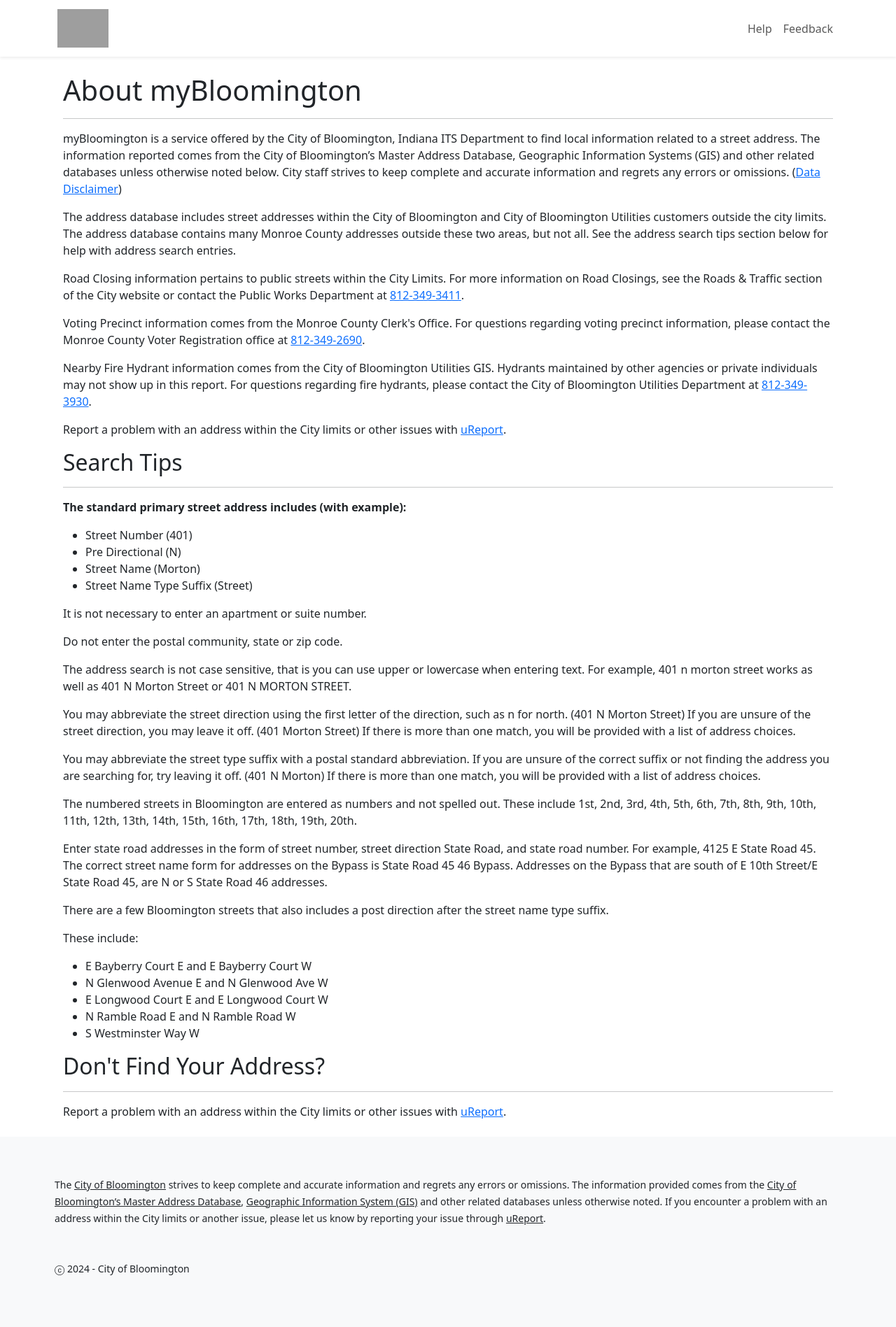
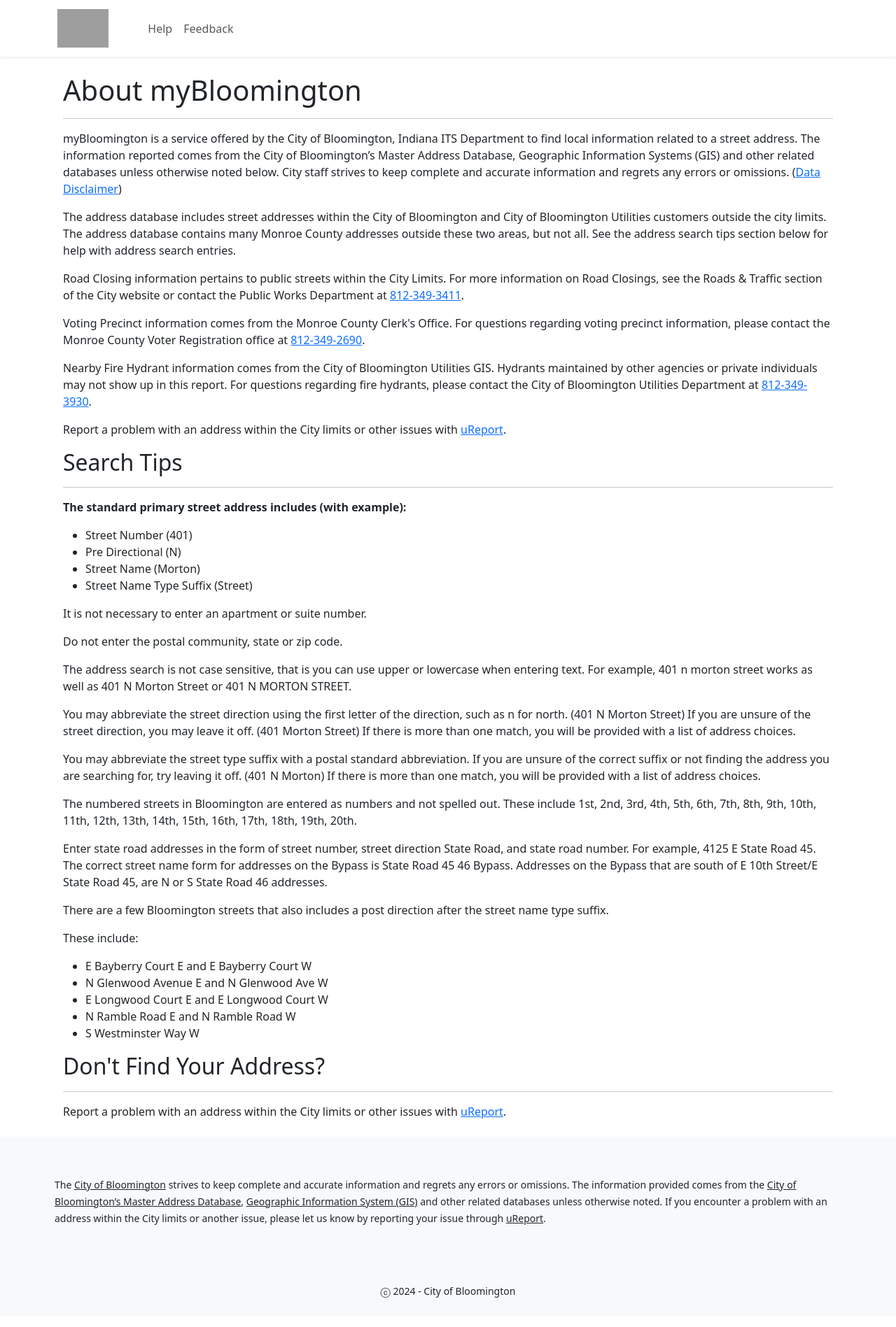
Before and after one commit to City-of-Bloomington/myCity, a PHP site: template data/Themes/Bootstrap/templates/html/help.twig in a window 1280 px wide. Shown: the whole page at 70% size. After the commit the page ends 1855 px from the top, so only its background shows below. Run offline with PHP 8.4, Linux system fonts and the light colour scheme; the template is opened without the code that fills it, so the values that code supplies are empty; some libraries are stand-ins or nearby versions; grey boxes are pictures that could not be loaded.

Commit message:
navbar style matches ureport-client/bton

```diff
--- a/data/Themes/Bootstrap/templates/html/layouts/partials/footer.twig
+++ b/data/Themes/Bootstrap/templates/html/layouts/partials/footer.twig
@@ -1,6 +1,8 @@
 <footer class="bg-body-tertiary">
         <section class="container p-2 my-5">
                 <p><small>The <a class="link-dark" href="https://bloomington.in.gov">City of Bloomington</a> strives to keep complete and accurate information and regrets any errors or omissions. The information provided comes from the <a class="link-dark" href="https://bloomington.in.gov/master_address">City of Bloomington’s Master Address Database</a>, <a class="link-dark" href="https://bloomington.in.gov/gis">Geographic Information System (GIS)</a> and other related databases unless otherwise noted. If you encounter a problem with an address within the City limits or another issue, please let us know by reporting your issue through <a class="link-dark" href="https://bloomington.in.gov/ureport/miscellaneous/53">uReport</a>.</small></p>
-                <p class="mt-5"><small>ⓒ 2024 - City of Bloomington</small></p>
+        </section>
+        <section class="container p-2 my-3 text-center">
+                <small>ⓒ 2024 - City of Bloomington</small>
         </section>
 </footer>
--- a/data/Themes/Bootstrap/templates/html/layouts/partials/head.twig
+++ b/data/Themes/Bootstrap/templates/html/layouts/partials/head.twig
@@ -8,4 +8,5 @@
         var BASE_URL = '{{ BASE_URL }}',
               BASE_URI = '{{ BASE_URI }}';
     </script>
+    <script src="https://cdn.jsdelivr.net/npm/bootstrap/dist/js/bootstrap.bundle.min.js"></script>
 </head>
--- a/data/Themes/Bootstrap/templates/html/layouts/partials/nav.twig
+++ b/data/Themes/Bootstrap/templates/html/layouts/partials/nav.twig
@@ -16,6 +16,10 @@
                 {{ APPLICATION_NAME }}
             </a>
         </div>
+        <button class="navbar-toggler" type="button" data-bs-toggle="collapse" data-bs-target="#nav-menu" aria-controls="nav-menu" aria-expanded="false" aria-label="Toggle navigation">
+            <span class="navbar-toggler-icon"></span>
+        </button>
+        <div class="collapse navbar-collapse" id="nav-menu">
             <ul class="navbar-nav">
                 <li class="nav-item">
                     <a class="nav-link" href="{{ BASE_URI }}/help">Help</a>
@@ -25,4 +29,5 @@
                 </li>
             </ul>
         </div>
+    </div>
 </nav>
```
Lines whose indentation alone changed are shown as unchanged.
